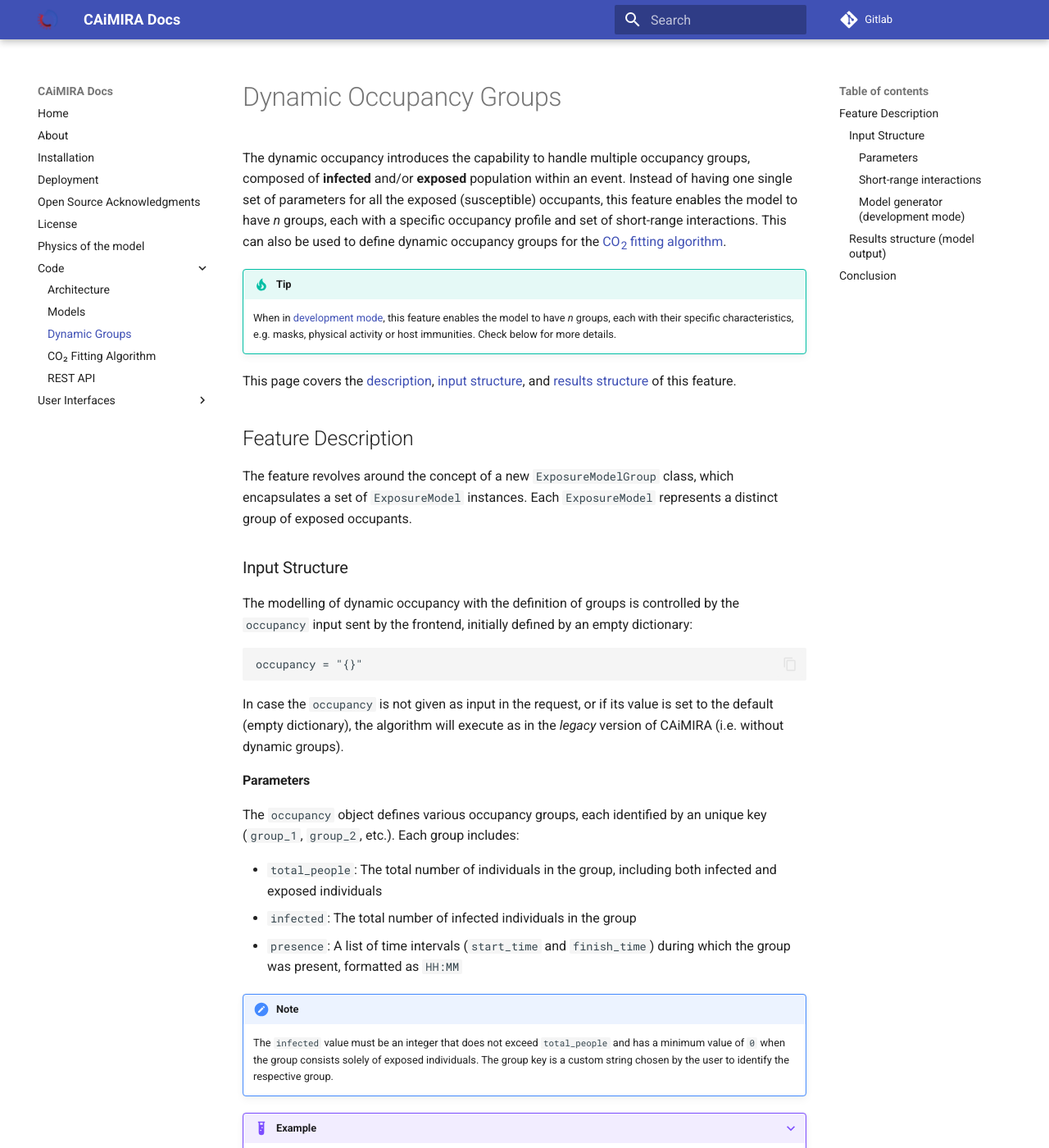
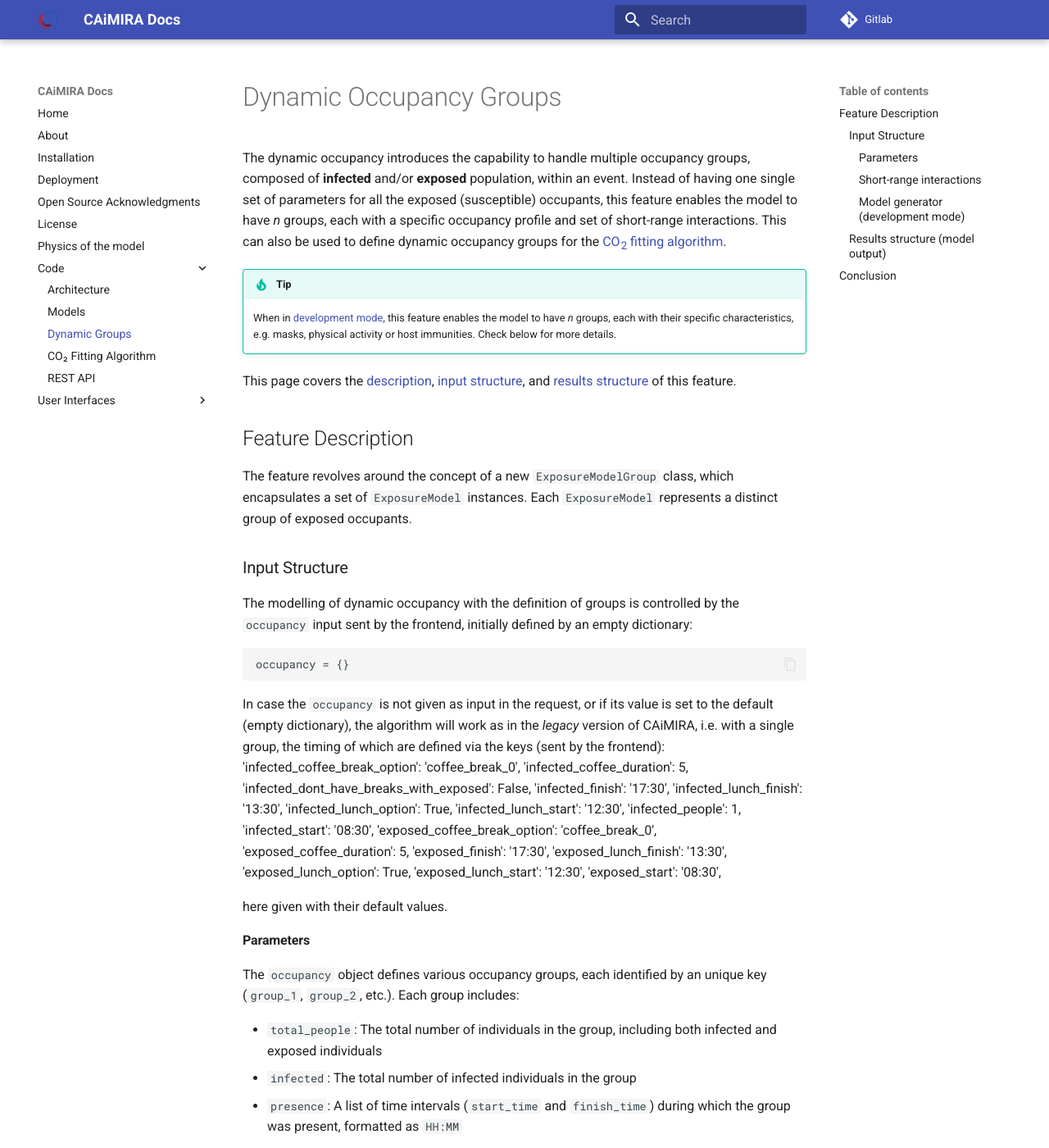
Before and after one commit to CERN/CAiMIRA, an MkDocs documentation site: the page built from caimira/docs/mkdocs/docs/code/dynamic_groups.md, in a window 1280 px wide and 1400 px high. Shown: the whole window at 82% size. Built offline with MkDocs 1.6.1 and Material for MkDocs 9.7.7, drawn with Linux system fonts in a browser that asks for light colours.

Commit message:
Some minor modification to dynamic_groups.md , including a short description of the legacy definition of a single group.

````diff
--- a/caimira/docs/mkdocs/docs/code/dynamic_groups.md
+++ b/caimira/docs/mkdocs/docs/code/dynamic_groups.md
@@ -1,6 +1,6 @@
 # Dynamic Occupancy Groups
 
-The dynamic occupancy introduces the capability to handle multiple occupancy groups, composed of **infected** and/or **exposed** population within an event. Instead of having one single set of parameters for all the exposed (susceptible) occupants, this feature enables the model to have *n* groups, each with a specific occupancy profile and set of short-range interactions. This can also be used to define dynamic occupancy groups for the [CO<sub>2</sub> fitting algorithm](fitting_algorithm.md).
+The dynamic occupancy introduces the capability to handle multiple occupancy groups, composed of **infected** and/or **exposed** population, within an event. Instead of having one single set of parameters for all the exposed (susceptible) occupants, this feature enables the model to have *n* groups, each with a specific occupancy profile and set of short-range interactions. This can also be used to define dynamic occupancy groups for the [CO<sub>2</sub> fitting algorithm](fitting_algorithm.md).
 
 !!!tip
     When in [development mode](#model-generator-development-mode), this feature enables the model to have *n* groups, each with their specific characteristics, e.g. masks, physical activity or host immunities. Check below for more details.
@@ -16,10 +16,28 @@ The feature revolves around the concept of a new `ExposureModelGroup` class, whi
 The modelling of dynamic occupancy with the definition of groups is controlled by the `occupancy` input sent by the frontend, initially defined by an empty dictionary:
 
 ```
-occupancy = "{}"
+occupancy = {}
 ```
 
-In case the `occupancy` is not given as input in the request, or if its value is set to the default (empty dictionary), the algorithm will execute as in the *legacy* version of CAiMIRA (i.e. without dynamic groups).
+In case the `occupancy` is not given as input in the request, or if its value is set to the default (empty dictionary), the algorithm will work as in the *legacy* version of CAiMIRA, i.e. with a single group, the timing of which are defined via the keys (sent by the frontend):
+    'infected_coffee_break_option': 'coffee_break_0',
+    'infected_coffee_duration': 5,
+    'infected_dont_have_breaks_with_exposed': False,
+    'infected_finish': '17:30',
+    'infected_lunch_finish': '13:30',
+    'infected_lunch_option': True,
+    'infected_lunch_start': '12:30',
+    'infected_people': 1,
+    'infected_start': '08:30',
+    'exposed_coffee_break_option': 'coffee_break_0',
+    'exposed_coffee_duration': 5,
+    'exposed_finish': '17:30',
+    'exposed_lunch_finish': '13:30',
+    'exposed_lunch_option': True,
+    'exposed_lunch_start': '12:30',
+    'exposed_start': '08:30',
+
+here given with their default values.
 
 #### Parameters
 
````
